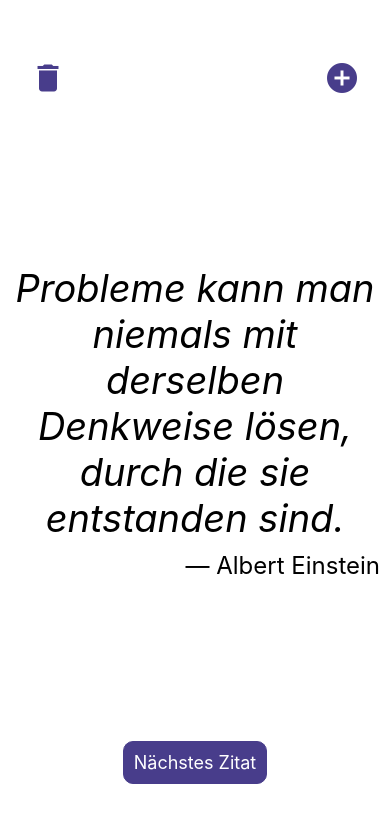
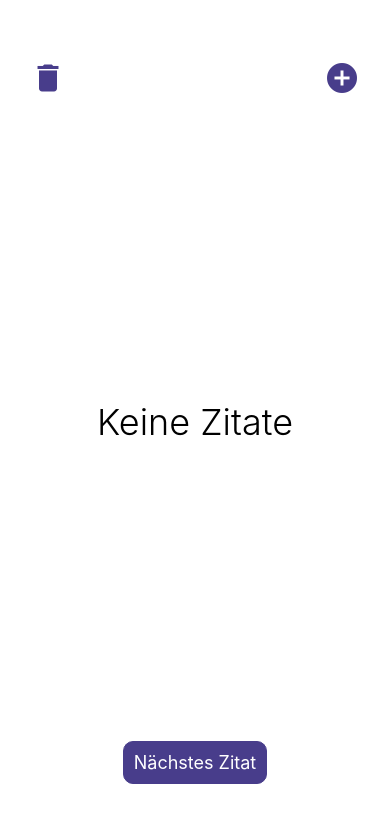
Before and after one commit to behrends/NiceQuotes, a React Native app: screen / in a window 390 px wide. Shown: the top 822 px of the page. Built offline with nearby package versions, Linux system fonts and the light colour scheme.

Commit message:
Bei leerer Zitateliste eine Text-Komponente anzeigen

```diff
--- a/App.js
+++ b/App.js
@@ -1,38 +1,21 @@
 import { useEffect, useState } from 'react';
 import { StatusBar } from 'expo-status-bar';
-import { StyleSheet, View } from 'react-native';
+import { StyleSheet, Text, View } from 'react-native';
 import AsyncStorage from '@react-native-async-storage/async-storage';
 import BigButton from './components/BigButton';
 import IconButton from './components/IconButton';
 import Quote from './components/Quote';
 import NewQuote from './components/NewQuote';
 
-const data = [
-  {
-    text: 'Probleme kann man niemals mit derselben Denkweise lösen, durch die sie entstanden sind.',
-    author: 'Albert Einstein',
-  },
-  {
-    text: 'Man braucht nichts im Leben zu fürchten, man muss nur alles verstehen.',
-    author: 'Marie Curie',
-  },
-  {
-    text: 'Nichts ist so beständig wie der Wandel.',
-    author: 'Heraklit',
-  },
-];
-
 export default function App() {
   const [index, setIndex] = useState(0);
-  const [quotes, setQuotes] = useState(data);
+  const [quotes, setQuotes] = useState([]);
   const [showNewDialog, setShowNewDialog] = useState(false);
 
   // Zitate beim Start der App laden
   useEffect(() => {
     loadQuotes();
   }, []); // [] --> einmalige Ausführung
-
-  const quote = quotes[index];
 
   function addQuoteToList(text, author) {
     setShowNewDialog(false);
@@ -67,6 +50,12 @@ export default function App() {
     }
   }
 
+  let content = <Text style={styles.noQuotes}>Keine Zitate</Text>;
+  if (quotes.length > 0) {
+    const quote = quotes[index];
+    content = <Quote text={quote.text} author={quote.author} />;
+  }
+
   return (
     <View style={styles.container}>
       <IconButton
@@ -84,7 +73,7 @@ export default function App() {
         onCancel={() => setShowNewDialog(false)}
         onSave={addQuoteToList}
       />
-      <Quote text={quote.text} author={quote.author} />
+      {content}
       <BigButton
         style={styles.next}
         title="Nächstes Zitat"
@@ -116,4 +105,8 @@ const styles = StyleSheet.create({
     top: 60,
     left: 30,
   },
+  noQuotes: {
+    fontSize: 36,
+    fontWeight: '300',
+  },
 });
```
